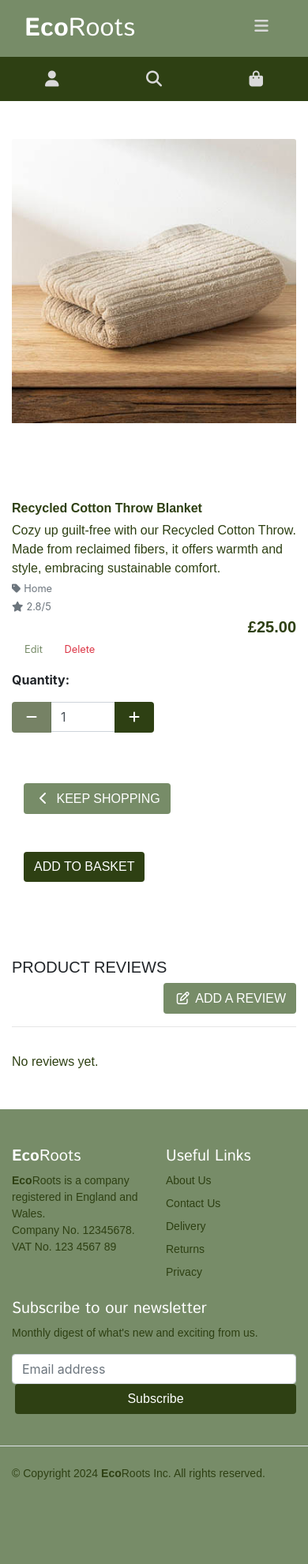
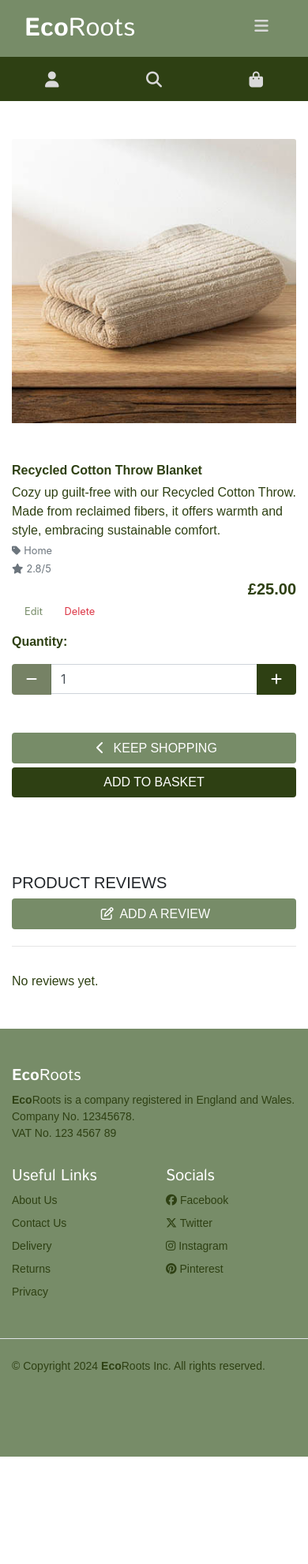
Before and after one commit to Renz2299/mp4_eco_roots, a Django app: page /products/1/ in a window 390 px wide. Shown: the whole page at 79% size. After the commit the page ends 1845 px from the top, so only its background shows below. Run offline with Django 3.2, Linux system fonts and the light colour scheme; the visitor is signed in with stand-in values (Sample User, id 1); data comes from the database, SQL or seed files in the repository; data that the repository does not hold is empty; some libraries are stand-ins or nearby versions; some web fonts are replaced.

Commit message:
Minor styling changes from repsonsiveness testing - See details in README for bugs have been fixed

```diff
--- a/checkout/static/checkout/css/checkout.css
+++ b/checkout/static/checkout/css/checkout.css
@@ -43,7 +43,7 @@
     left: 0;
     width: 100%;
     height: 100%;
-    background: rgba(23, 162, 184, .05);
+    background: rgba(119, 140, 104, .05);
     z-index: 9999;
 }
 
@@ -53,4 +53,5 @@
     justify-content: center;
     margin: 0;
     height: 100%;
+    color: #2E4013;
 }
--- a/checkout/templates/checkout/checkout.html
+++ b/checkout/templates/checkout/checkout.html
@@ -128,7 +128,7 @@
         </div>
     </div>
     <div id="loading-overlay">
-        <h1 class="text-light logo-font loading-spinner">
+        <h1 class="loading-spinner">
             <span class="icon">
                 <i class="fas fa-3x fa-sync-alt fa-spin"></i>
             </span>
--- a/checkout/templates/checkout/checkout_success.html
+++ b/checkout/templates/checkout/checkout_success.html
@@ -37,7 +37,7 @@
                             <p class="mb-0 text-bulk font-weight-bold">Order Number</p>
                         </div>
                         <div class="col-12 col-md-8 text-md-right">
-                            <p class="mb-0">{{ order.order_number }}</p>
+                            <p class="mb-0">{{ order.order_number|truncatechars:30 }}</p>
                         </div>
                     </div>
 
--- a/home/views.py
+++ b/home/views.py
@@ -28,7 +28,7 @@ def contact(request):
         form = ContactForm(request.POST)
         if form.is_valid():
             form.save()
-            messages.success(request, 'Successfully sent your request!')
+            messages.info(request, 'Successfully sent your request!')
             return redirect(reverse('home'))
         else:
             messages.error(request, 'Failed to send your request. Please ensure the form is valid.')
--- a/products/templates/products/add_product.html
+++ b/products/templates/products/add_product.html
@@ -12,14 +12,14 @@
 {% block content %}
     <div class="container">
         <div class="row">
-            <div class="col-12 col-md-6">
+            <div class="col-sm-12 col-md-8 col-lg-6">
                 <h2 class="text-subheading text-green my-4">Product Management</h2>
                 <p class="text-bulk text-uppercase">Add a Product</h>
                 <hr>
             </div>
         </div>
         <div class="row mb-5">
-            <div class="col-12 col-md-6">
+            <div class="col-sm-12 col-md-8 col-lg-6">
                 <form method="POST" action="{% url 'add_product' %}" class="form mb-2" enctype="multipart/form-data">
                     {% csrf_token %}
                     {{ form|crispy }}
--- a/products/templates/products/add_review.html
+++ b/products/templates/products/add_review.html
@@ -12,13 +12,13 @@
 {% block content %}
     <div class="container">
         <div class="row">
-            <div class="col-12 col-md-6">
+            <div class="col-sm-12 col-md-8 col-lg-6">
                 <h2 class="text-subheading text-green my-4">Add a Review</h2>
                 <hr>
             </div>
         </div>
         <div class="row mb-5">
-            <div class="col-12 col-md-6">
+            <div class="col-sm-12 col-md-8 col-lg-6">
                 <form method="POST" action="{% url 'add_review' product.id %}" class="form mb-2">
                     {% csrf_token %}
                     {{ form|crispy }}
--- a/products/templates/products/edit_product.html
+++ b/products/templates/products/edit_product.html
@@ -12,14 +12,14 @@
 {% block content %}
     <div class="container">
         <div class="row">
-            <div class="col-12 col-md-6">
+            <div class="col-sm-12 col-md-8 col-lg-6">
                 <h2 class="text-subheading text-green my-4">Product Management</h2>
                 <p class="text-bulk text-uppercase">Edit a Product</p>
                 <hr>
             </div>
         </div>
         <div class="row mb-5">
-            <div class="col-12 col-md-6">
+            <div class="col-sm-12 col-md-8 col-lg-6">
                 <form method="POST" action="{% url 'edit_product' product.id %}" class="form mb-2" enctype="multipart/form-data">
                     {% csrf_token %}
                     {{ form|crispy }}
--- a/products/templates/products/product_detail.html
+++ b/products/templates/products/product_detail.html
@@ -13,7 +13,7 @@
     <div class="container">
         <div class="row">
             <div class="col-12 col-md-6 col-lg-4">
-                <div class="image-container my-5">
+                <div class="image-container mt-5">
                     {% if product.image %}
                         <a href=""> <!-- Include link to image url (is this needed?) -->
                             <img class="card-img-top img-fluid" src="{{ MEDIA_URL }}{{ product.image }}" alt="{{ product.name }}">
@@ -74,8 +74,8 @@
                     {% csrf_token %}
                     <div class="form-row">
                         <div class="col-12">
-                            <p class="mt-3"><strong>Quantity:</strong></p>
-                            <div class="form-group w-50">
+                            <p class="mt-3 text-bulk text-green"><strong>Quantity:</strong></p>
+                            <div class="form-group qty-width">
                                 <div class="input-group input-group-{{ product.id }}">
                                     <div class="input-group-prepend">
                                         <button class="decrement-qty btn qty-btn decrement-qty_{{ product.id }}"
@@ -99,14 +99,14 @@
                             </div>
                         </div>
 
-                        <div class="col-12">
-                            <a href="{% url 'products' %}" class="btn keep-shopping-btn mt-5">
+                        <div class="col-12 mt-5 p-0">
+                            <a href="{% url 'products' %}" class="btn keep-shopping-btn">
                                 <span class="icon">
                                     <i class="fas fa-chevron-left"></i>
                                 </span>
                                 <span class="text-uppercase">Keep Shopping</span>
                             </a>
-                            <input type="submit" class="btn detail-btn text-uppercase mt-5" value="Add to Basket">
+                            <input type="submit" class="btn detail-btn text-uppercase" value="Add to Basket">
                         </div>
                         <input type="hidden" name="redirect_url" value="{{ request.path }}">
                     </div>
--- a/static/css/base.css
+++ b/static/css/base.css
@@ -147,6 +147,14 @@ body {
     display: block;
     flex: 0 1 auto;
     list-style-type: none;
+}
+
+.mobile-nav-icons {
+    color: #D9D9D9;
+}
+
+.mobile-nav-icons:hover {
+    color: #591D0F;
 }
 
 /* ----------------------------------------------------- Header */
@@ -337,9 +345,39 @@ footer {
 
 /* ---------------------------------------------- Media Queries */
 
+@media (max-width: 768px) {
+    .product-number {
+        text-align: center;
+    }
+}
+
+@media (min-width: 768px) {
+    .product-number {
+        margin-left: 8.3%;
+    }
+}
+
 @media (max-width: 992px) {
     .logo {
         text-align: left;
+    }
+    .keep-shopping-btn,
+    .review-btn {
+        margin-bottom: 5px;
+    }
+    .qty-width {
+        width: 100%;
+    }
+    .keep-shopping-btn,
+    .detail-btn,
+    .review-btn {
+        width: 100%;
+    }
+}
+
+@media (min-width: 992px) {
+    .qty-width {
+        width: 50%;
     }
 }
 
--- a/templates/allauth/account/base.html
+++ b/templates/allauth/account/base.html
@@ -11,8 +11,8 @@
 {% block content %}
     <div class="container">
         <div class="row">
-            <div class="col-6">
-                <div class="allauth-form-inner-content">
+            <div class="col-sm-12 col-md-6">
+                <div class="allauth-form-inner-content mb-2">
                     {% block inner_content %}
                     {% endblock %}
                 </div>
--- a/templates/base.html
+++ b/templates/base.html
@@ -149,11 +149,11 @@
 
       <footer class="container-fluid py-5 mt-auto">
         <div class="row">
-          <div class="col-6 col-md-3 mb-3">
+          <div class="col-sm-12 col-md-4 mb-3">
             <h5 class="logo-font-footer"><strong>Eco</strong>Roots</h5>
             <p class="text-bulk-sm"><strong>Eco</strong>Roots is a company registered in England and Wales.<br>Company No. 12345678.<br>VAT No. 123 4567 89</p>
           </div>
-          <div class="col-6 col-md-3 mb-3">
+          <div class="col-6 col-md-4 mb-3">
             <h5 class="logo-font-footer">Useful Links</h5>
             <ul class="nav flex-column">
               <li class="nav-item mb-2">
@@ -173,15 +173,30 @@
               </li>
             </ul>
           </div>
-          <div class="col-md-5 offset-md-1 mb-3">
-            <form action="">
-              <h5 class="logo-font-footer">Subscribe to our newsletter</h5>
-              <p class="text-bulk-sm">Monthly digest of what's new and exciting from us.</p>
-              <div class="d-flex flex-column flex-sm-row w-100">
-                <input type="text" class="form-control" placeholder="Email address">
-                <button class="btn subscribe-btn ml-1" type="button">Subscribe</button>
-              </div>
-            </form>
+          <div class="col-6 col-md-4 mb-3">
+            <h5 class="logo-font-footer">Socials</h5>
+            <ul class="nav flex-column">
+              <li class="nav-item mb-2">
+                <a target="_blank" href="https://www.facebook.com/" class="nav-link p-0 link-footer">
+                  <i class="fa-brands fa-facebook"></i> Facebook
+                </a>
+              </li>
+              <li class="nav-item mb-2">
+                <a target="_blank" href="https://www.twitter.com/" class="nav-link p-0 link-footer">
+                  <i class="fa-brands fa-x-twitter"></i> Twitter
+                </a>
+              </li>
+              <li class="nav-item mb-2">
+                <a target="_blank" href="https://www.instagram.com/" class="nav-link p-0 link-footer">
+                  <i class="fa-brands fa-instagram"></i> Instagram
+                </a>
+              </li>
+              <li class="nav-item mb-2">
+                <a target="_blank" href="https://www.pinterest.com/" class="nav-link p-0 link-footer">
+                  <i class="fa-brands fa-pinterest"></i> Pinterest
+                </a>
+              </li>
+            </ul>
           </div>
           <div class="col-12 d-flex flex-column flex-sm-row justify-content-between pt-4 mt-4 border-top">
             <p class="text-bulk-sm">&copy; Copyright 2024 <strong>Eco</strong>Roots Inc. All rights reserved.</p>
--- a/templates/includes/mobile-top-header.html
+++ b/templates/includes/mobile-top-header.html
@@ -1,6 +1,6 @@
 <ul class="mobile-nav-list d-md-none">
     <li class="list-inline-item dropdown mobile-nav-list-items">
-        <a class="text-grey-nav nav-link d-block d-md-none" href="#" id="user-options" data-toggle="dropdown" aria-haspopup="true" aria-expanded="false">
+        <a class="mobile-nav-icons nav-link d-block d-md-none" href="#" id="user-options" data-toggle="dropdown" aria-haspopup="true" aria-expanded="false">
             <div class="text-center">
               <div><i class="fas fa-user fa-lg"></i></div>
             </div>
@@ -20,7 +20,7 @@
         </div>
     </li>
     <li class="list-inline-item mobile-nav-list-items">
-        <a class="text-grey-nav nav-link d-block d-md-none" href="#" id="mobile-search" data-toggle="dropdown" aria-haspopup="true" aria-expanded="false">
+        <a class="mobile-nav-icons nav-link d-block d-md-none" href="#" id="mobile-search" data-toggle="dropdown" aria-haspopup="true" aria-expanded="false">
             <div class="text-center">
               <div><i class="fas fa-search fa-lg"></i></div>
             </div>
@@ -41,7 +41,7 @@
         </div>
     </li>
     <li class="list-inline-item mobile-nav-list-items">
-        <a class="{% if grand_total %}text-light-green basket-nav font-weight-bold{% else %}text-grey-nav{% endif %} nav-link d-block d-md-none" href="{% url 'view_basket' %}">
+        <a class="{% if grand_total %}text-light-green basket-nav font-weight-bold{% else %}mobile-nav-icons{% endif %} nav-link d-block d-md-none" href="{% url 'view_basket' %}">
             <div class="text-center">
                 <div><i class="fas fa-shopping-bag fa-lg"></i></div>
             </div>
```
Also changed, not shown: products/templates/products/products.html (+5 -15 lines), README.md.
